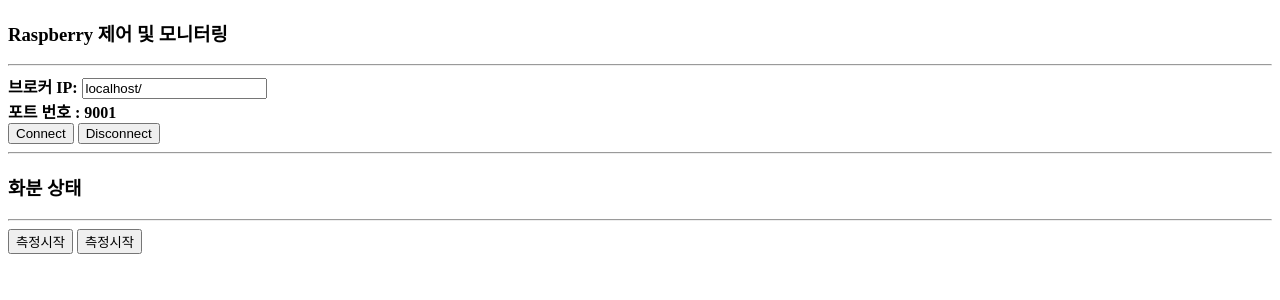
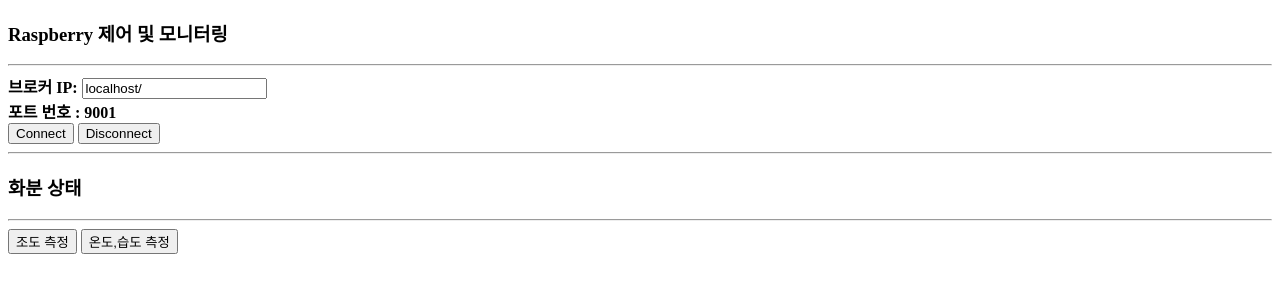
Before and after one commit to Jminu/rasp-smartfarm, a Flask app: page / in a window 1280 px wide. Shown: the top 300 px of the page. Run offline with Flask 3, Linux system fonts and the light colour scheme; some libraries are stand-ins or nearby versions.

Commit message:
버튼 수정

```diff
--- a/mqtt.py
+++ b/mqtt.py
@@ -17,7 +17,6 @@ client.on_message = on_message
 client.connect(ip, 1883) # 브로커에 연결
 client.loop_start() # 메시지 루프를 실행하는 스레드 생성
 
-# 도착하는 메시지는 on_message() 함수에 의해 처리되어 LED를 켜거나 끄는 작업과
 # 병렬적으로 1초 단위로 초음파 센서로부터 거리를 읽어 전송하는 무한 루프 실행
 while True:
 	temp = temp_humid.getTemperature(temp_humid.sensor) #온도 읽기
--- a/templates/mainWeb.html
+++ b/templates/mainWeb.html
@@ -29,8 +29,8 @@
          <h3>화분 상태</h3>
          <hr>
          <form id="subscribe-form">
-            <input type="button" onclick="subscribe('luminant')" value="측정시작"> <!--클릭시 조도 구독-->
-            <input type="button" onclick="subscribe('temp_humid')" value="측정시작"> <!--클륵시 온도, 습도 구독-->
+            <input type="button" onclick="subscribe('luminant')" value="조도 측정"> <!--클릭시 조도 구독-->
+            <input type="button" onclick="subscribe('temp_humid')" value="온도,습도 측정"> <!--클륵시 온도, 습도 구독-->
          </form>
          <div id="messages"></div>
    </body>
```
